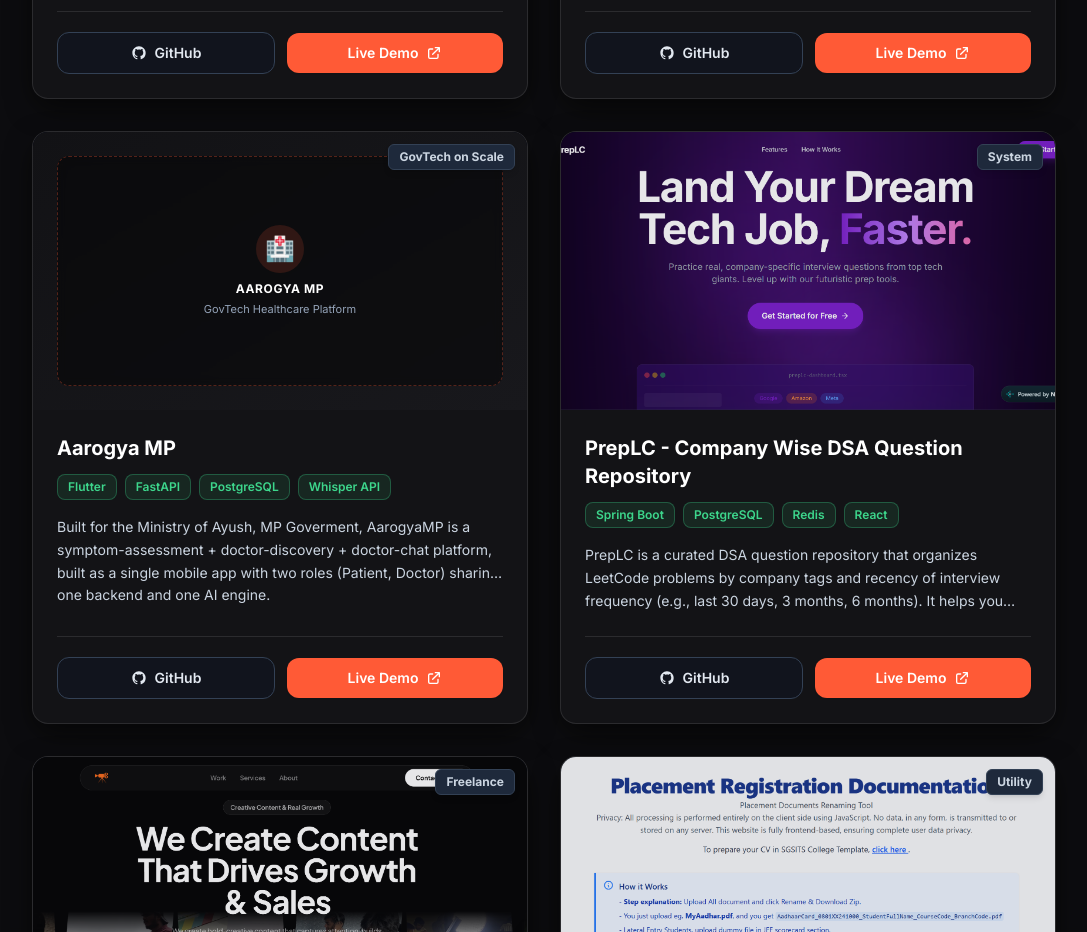
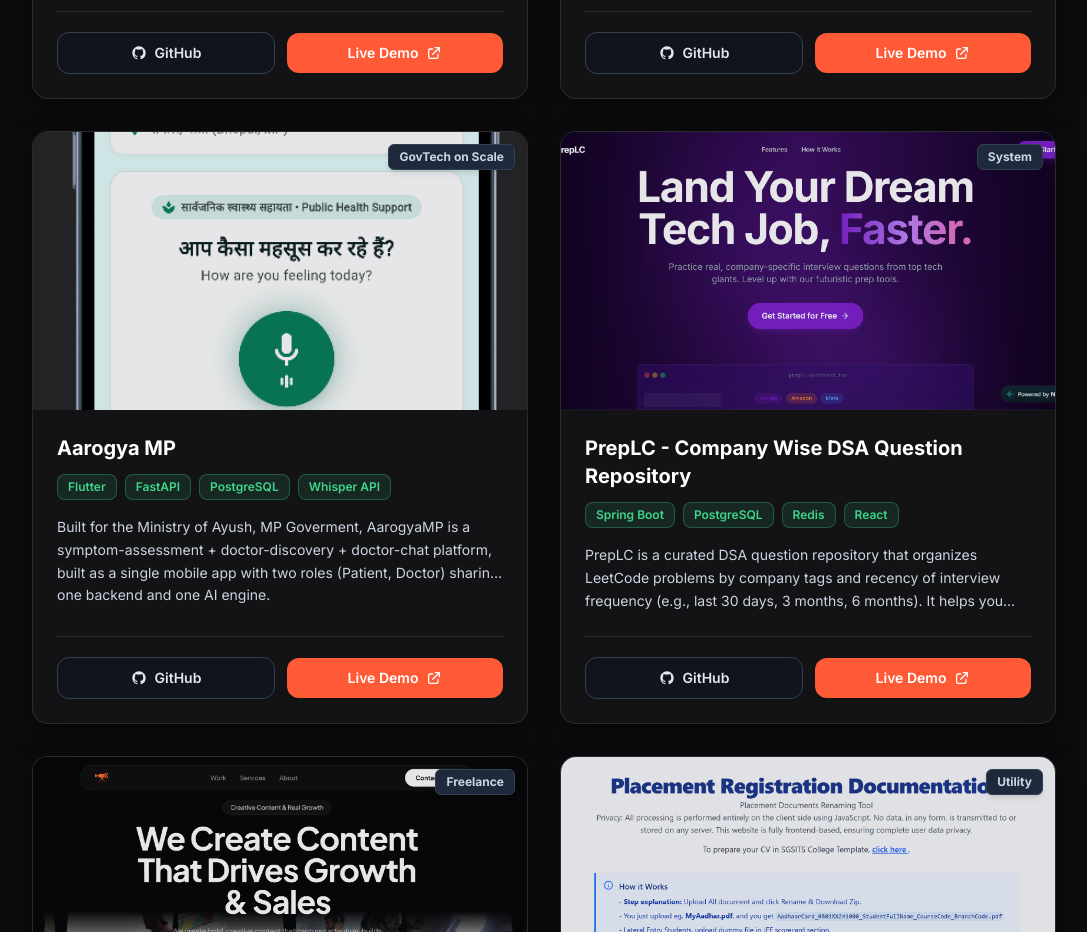
Before and after one commit to shivanshmishra123/Portfolio, a React (Vite) app: page / in a window 1280 px wide. Shown: the part 3480-4412 px from the top of the page, without its empty margins (96-1183 px from the left). Built offline with nearby package versions, Linux system fonts and the light colour scheme.

Commit message:
aarogyaMP image added

```diff
--- a/src/data/portfolioData.js
+++ b/src/data/portfolioData.js
@@ -63,7 +63,7 @@
     badgeColor: "slate",
     githubUrl: "https://github.com/shivanshmishra123/AarogyaMP_Chatbot",
     liveUrl: "https://debrief-io.netlify.app",
-    image: null,
+    image: "/AarogyaMP.png",
     placeholderIcon: "🏥",
     placeholderSubtitle: "GovTech Healthcare Platform",
   },
```
